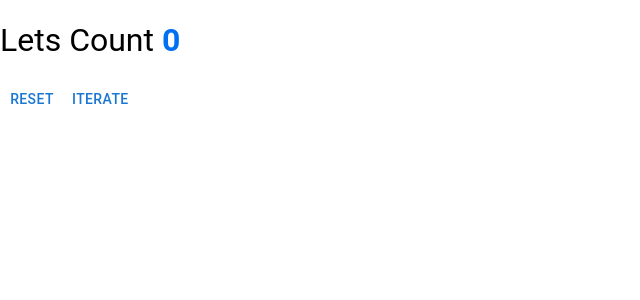
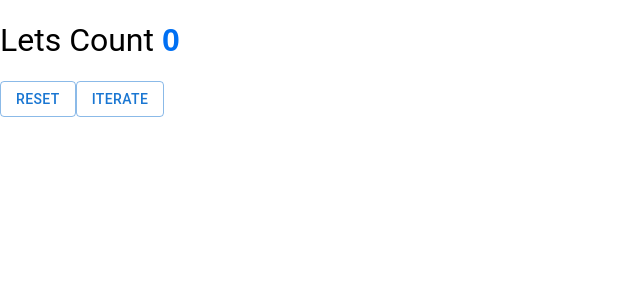
Before and after one commit to wakenedo/selection-tool, a Next.js app: page /tests in a window 1280 px wide. Shown: the top 300 px of the page, without its empty margins (0-640 px from the left). Built offline with nearby package versions, Linux system fonts and the light colour scheme.

Commit message:
New Button Styles

```diff
--- a/pages/tests.tsx
+++ b/pages/tests.tsx
@@ -1,6 +1,6 @@
 import type { NextPage } from "next";
 import { useEffect, useState } from "react";
-import {Button} from '@mui/material'
+import { Box, Button } from '@mui/material'
 
 const Tests: NextPage = () => {
     const [counter, setCounter] = useState(0)
@@ -13,13 +13,13 @@ const Tests: NextPage = () => {
 
 
     return (
-        <div>
+        <Box>
             <h1>Lets Count <span>{counter}</span></h1>
-            <div>
-                <Button onClick={e => setCounter(0)}>Reset</Button>
-                <Button onClick={handleCounterIteration}>Iterate</Button>
-            </div>
-        </div>
+            <Box>
+                <Button variant='outlined' onClick={e => setCounter(0)}>Reset</Button>
+                <Button variant='outlined' onClick={handleCounterIteration}>Iterate</Button>
+            </Box>
+        </Box>
     )
 }
 export default Tests
--- a/styles/globals.css
+++ b/styles/globals.css
@@ -12,6 +12,7 @@ h1, h2, h3 {
 }
 
 span {
+  font-family: Ubuntu, sans-serif;
   color: #0070f3;
   font-weight: 700;
 }
```
